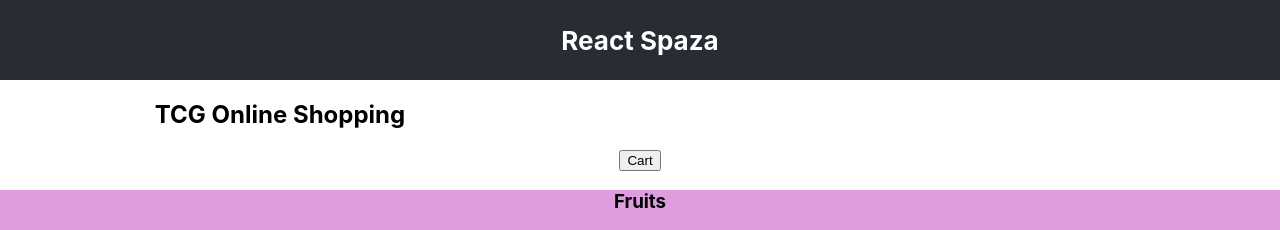
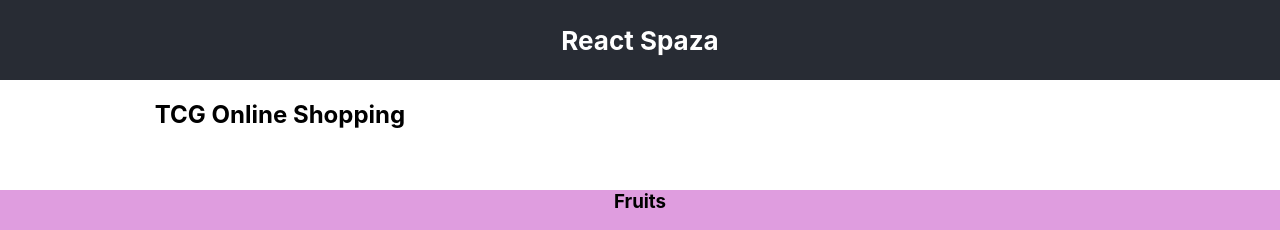
Before and after one commit to Mavetane/React-Spaza, a React (Create React App) app in the folder spaza/: page / in a window 1280 px wide. Shown: the top 230 px of the page. Built offline with nearby package versions, Linux system fonts and the light colour scheme; grey boxes are pictures that could not be loaded.

Commit message:
cart component

```diff
--- /dev/null
+++ b/spaza/src/containers/Cart.jsx
@@ -0,0 +1,20 @@
+import React from 'react';
+import { useSelector, useDispatch } from 'react-redux';
+
+
+
+const Cart = () => {
+  const cart = useSelector(state => state.cart)
+  console.log("cart", cart);
+  return (<div className="Items">
+    <h1>Cart</h1>
+    {cart.map(item =>
+      <div className="Item" key={item.id}>
+        <label>{item.name}: R{item.price}</label>
+      </div>
+    )}
+  </div>)
+}
+
+
+export default Cart;
--- a/spaza/src/containers/Shopping.jsx
+++ b/spaza/src/containers/Shopping.jsx
@@ -2,6 +2,7 @@
 import { useState } from 'react';
 import { useSelector, useDispatch } from 'react-redux';
 import { ADD_TO_CART } from '../redux/actions/actionTypes';
+import Cart from './Cart';
 
 
 const Shopping = () => {
@@ -10,19 +11,25 @@
   const [advocados, setAdvocados] = useState({ name: "advocados", id: 3, price: 28 });
   const [grapes, setGrapes] = useState({ name: "grapes", id: 4, price: 25 });
   const [lemons, setLemons] = useState({ name: "lemons", id: 5, price: 15 });
-  const cart = useSelector(state => state.cart);
+  const [toggleCart, setToggleCart] = useState({ state: false })
   const dispatch = useDispatch()
 
-
+  const showCart = () => {
+    setToggleCart({
+      state: !toggleCart.state
+    })
+    console.log(toggleCart.state)
+  }
 
   return (<div>
+
     <header>
       <h2 className="Online">TCG Online Shopping</h2>
-      <button>Cart</button>
+      <button className="Cart-button" onClick={showCart}>Cart</button>
     </header>
+    {toggleCart.state == false ?
       <div className="Products">
         <div className="Fruits">
-
           <h3>Fruits</h3>
           <div className="Apples">
             <img src="https://cdn.pixabay.com/photo/2018/08/02/21/51/red-3580560_960_720.jpg" alt="fresh apples" />
@@ -56,6 +63,7 @@
           </div>
         </div>
       </div>
+      : <Cart />}
   </div>)
 }
 
--- a/spaza/src/index.css
+++ b/spaza/src/index.css
@@ -7,6 +7,10 @@
 
 .Online {
   margin-left: -90vh;
+}
+
+.Cart-button {
+  margin: 0vh 0px 0px -185vh;
 }
 
 code {
```
Lines whose indentation alone changed are shown as unchanged.
